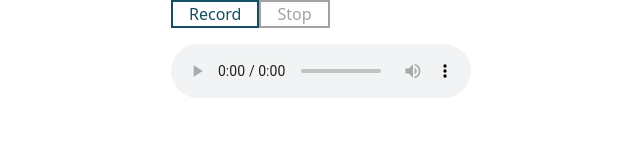
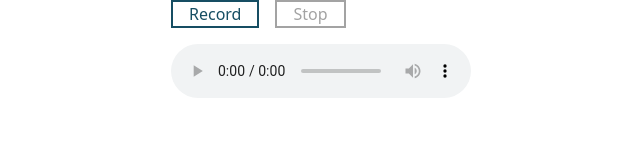
Before and after one commit to ginpei/recorder, a React (Vite) app: page / in a window 1280 px wide. Shown: the top 160 px of the page, without its empty margins (85-725 px from the left). Built offline with nearby package versions, Linux system fonts and the light colour scheme.

Commit message:
feat: 🎸 HStack

```diff
--- /dev/null
+++ b/src/ui/simples/HStack.tsx
@@ -0,0 +1,17 @@
+export interface HStackProps {
+  children: React.ReactNode;
+}
+
+const style: React.CSSProperties = {
+  display: 'flex',
+  flexDirection: 'row',
+  gap: '1rem',
+}
+
+export function HStack({ children }: HStackProps): JSX.Element {
+  return (
+    <div className="HStack" style={style}>
+      {children}
+    </div>
+  );
+}
--- a/src/ui/simples/Recorder.tsx
+++ b/src/ui/simples/Recorder.tsx
@@ -1,6 +1,7 @@
 import { useState } from "react";
 import { toError } from "../../misc/error";
 import { SetError } from "../../misc/errorHooks";
+import { HStack } from "./HStack";
 import { NiceButton } from "./NiceButton";
 import { VStack } from "./VStack";
 
@@ -61,14 +62,14 @@ export function Recorder({
   return (
     <div className="Recorder">
       <VStack>
-        <div>
+        <HStack>
           <NiceButton disabled={recording} onClick={onRecordClick}>
             Record
           </NiceButton>
           <NiceButton disabled={!mediaRecorder || !recording} onClick={onStopClick}>
             Stop
           </NiceButton>
-        </div>
+        </HStack>
         <div>
           <audio controls src={audioSrc}></audio>
         </div>
```
